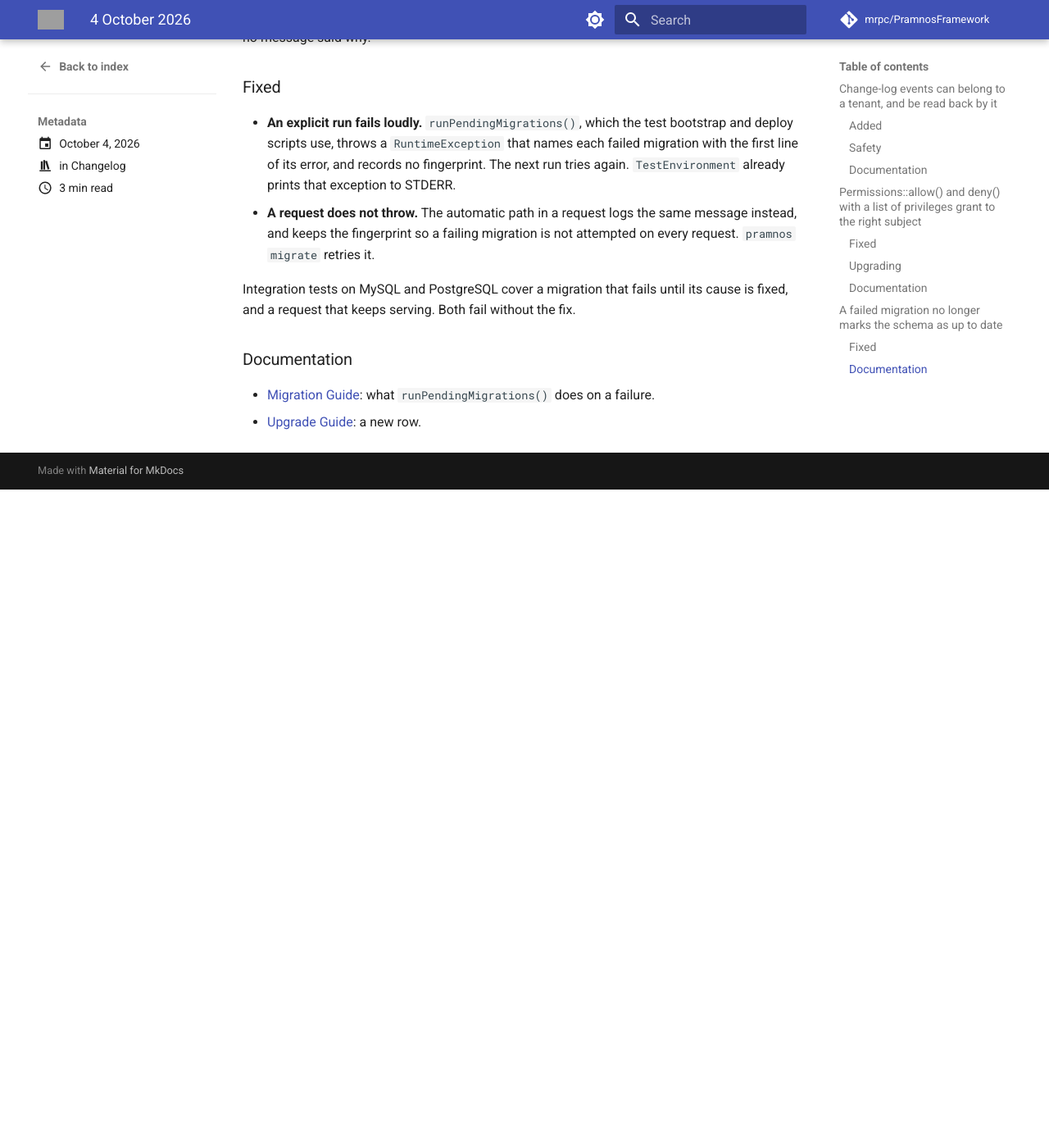
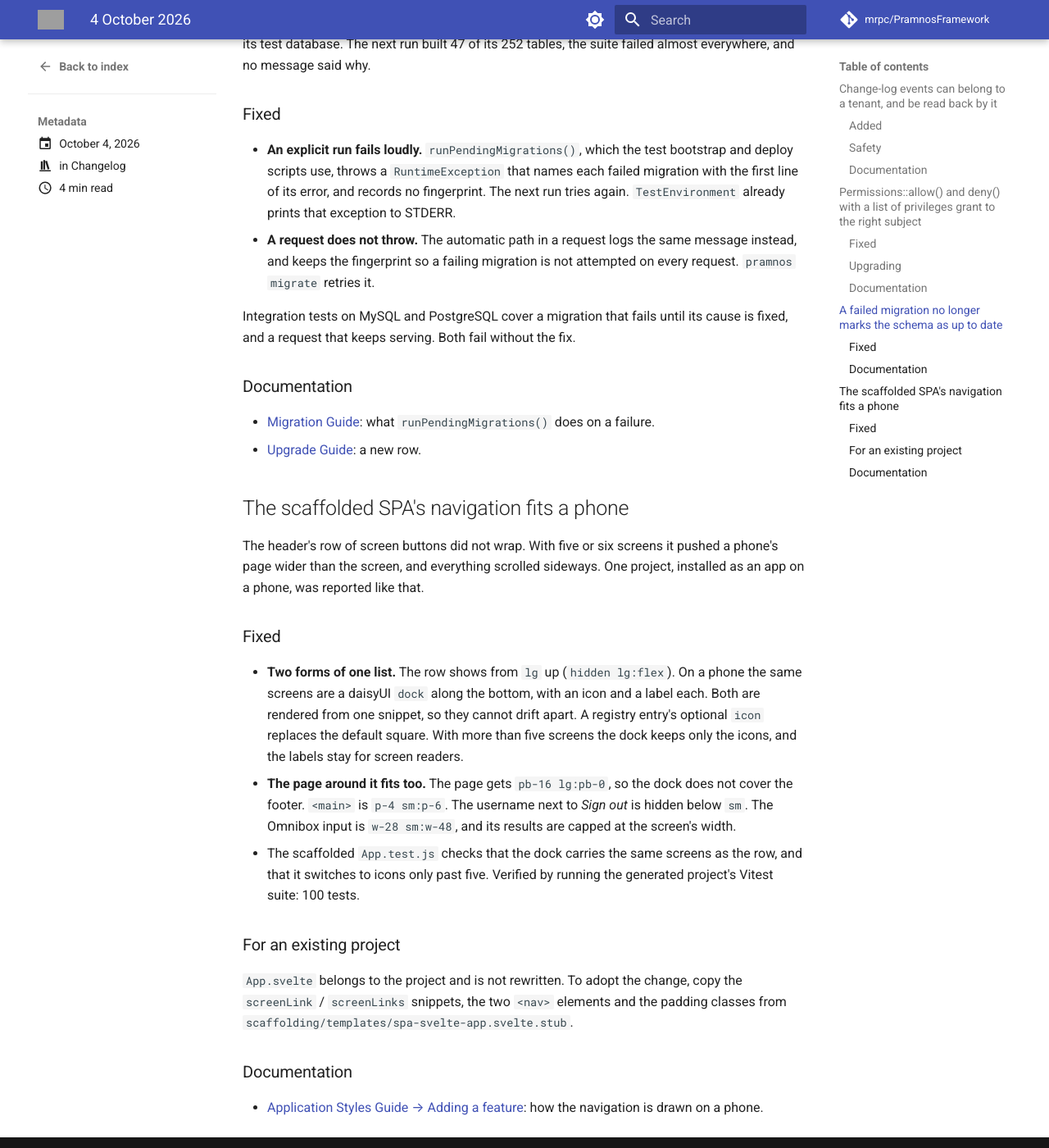
Before and after one commit to mrpc/PramnosFramework, an MkDocs documentation site: the page built from docs/version-history/posts/2026-10-04.md, in a window 1280 px wide and 1400 px high, scrolled down 2255 px. Shown: the whole window at 82% size. Built offline with MkDocs 1.6.1 and Material for MkDocs 9.7.7, drawn with Linux system fonts in a browser that asks for light colours; comment, search, counter and statistics services are not loaded; before the commit the page ends 2852 px from its top, so only the background shows below that; some of the changed text lies outside the part shown; grey boxes are pictures that could not be loaded.

Commit message:
fix(console): the scaffolded SPA's navigation is a dock on a phone instead of a row wider than the screen

```diff
--- a/docs/version-history/posts/2026-10-04.md
+++ b/docs/version-history/posts/2026-10-04.md
@@ -6,11 +6,12 @@
 
 # 4 October 2026
 
-3 changes:
+4 changes:
 
 - Change-log events can belong to a tenant, and be read back by it
 - `Permissions::allow()` and `deny()` with a list of privileges grant to the right subject
 - A failed migration no longer marks the schema as up to date
+- The scaffolded SPA's navigation fits a phone
 
 <!-- more -->
 
@@ -106,3 +107,34 @@
 - [Migration Guide](../../Pramnos_Migration_Guide.md): what `runPendingMigrations()`
   does on a failure.
 - [Upgrade Guide](../../Pramnos_Upgrade_Guide.md#since-v12-unreleased): a new row.
+
+## The scaffolded SPA's navigation fits a phone
+
+The header's row of screen buttons did not wrap. With five or six screens it pushed a
+phone's page wider than the screen, and everything scrolled sideways. One project, installed
+as an app on a phone, was reported like that.
+
+### Fixed
+
+- **Two forms of one list.** The row shows from `lg` up (`hidden lg:flex`). On a phone the
+  same screens are a daisyUI `dock` along the bottom, with an icon and a label each. Both
+  are rendered from one snippet, so they cannot drift apart. A registry entry's optional
+  `icon` replaces the default square. With more than five screens the dock keeps only the
+  icons, and the labels stay for screen readers.
+- **The page around it fits too.** The page gets `pb-16 lg:pb-0`, so the dock does not cover
+  the footer. `<main>` is `p-4 sm:p-6`. The username next to *Sign out* is hidden below
+  `sm`. The Omnibox input is `w-28 sm:w-48`, and its results are capped at the screen's
+  width.
+- The scaffolded `App.test.js` checks that the dock carries the same screens as the row,
+  and that it switches to icons only past five. Verified by running the generated
+  project's Vitest suite: 100 tests.
+
+### For an existing project
+
+`App.svelte` belongs to the project and is not rewritten. To adopt the change, copy the
+`screenLink` / `screenLinks` snippets, the two `<nav>` elements and the padding classes from
+`scaffolding/templates/spa-svelte-app.svelte.stub`.
+
+### Documentation
+
+- [Application Styles Guide → Adding a feature](../../Pramnos_Application_Styles_Guide.md#adding-a-feature-createcrud): how the navigation is drawn on a phone.
```
Also changed, not shown: docs/Pramnos_Application_Styles_Guide.md (+8 -0 lines), 3 other files.
